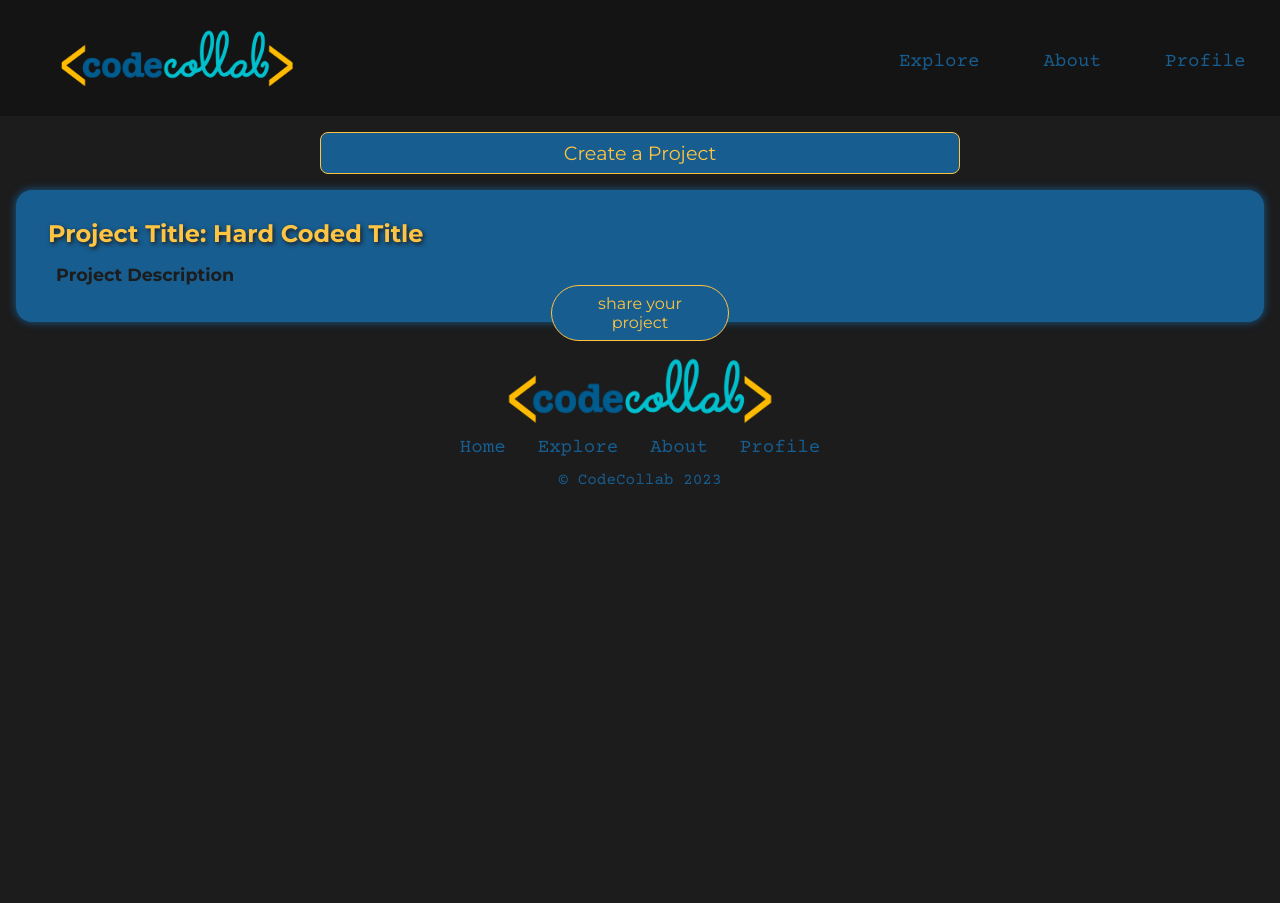
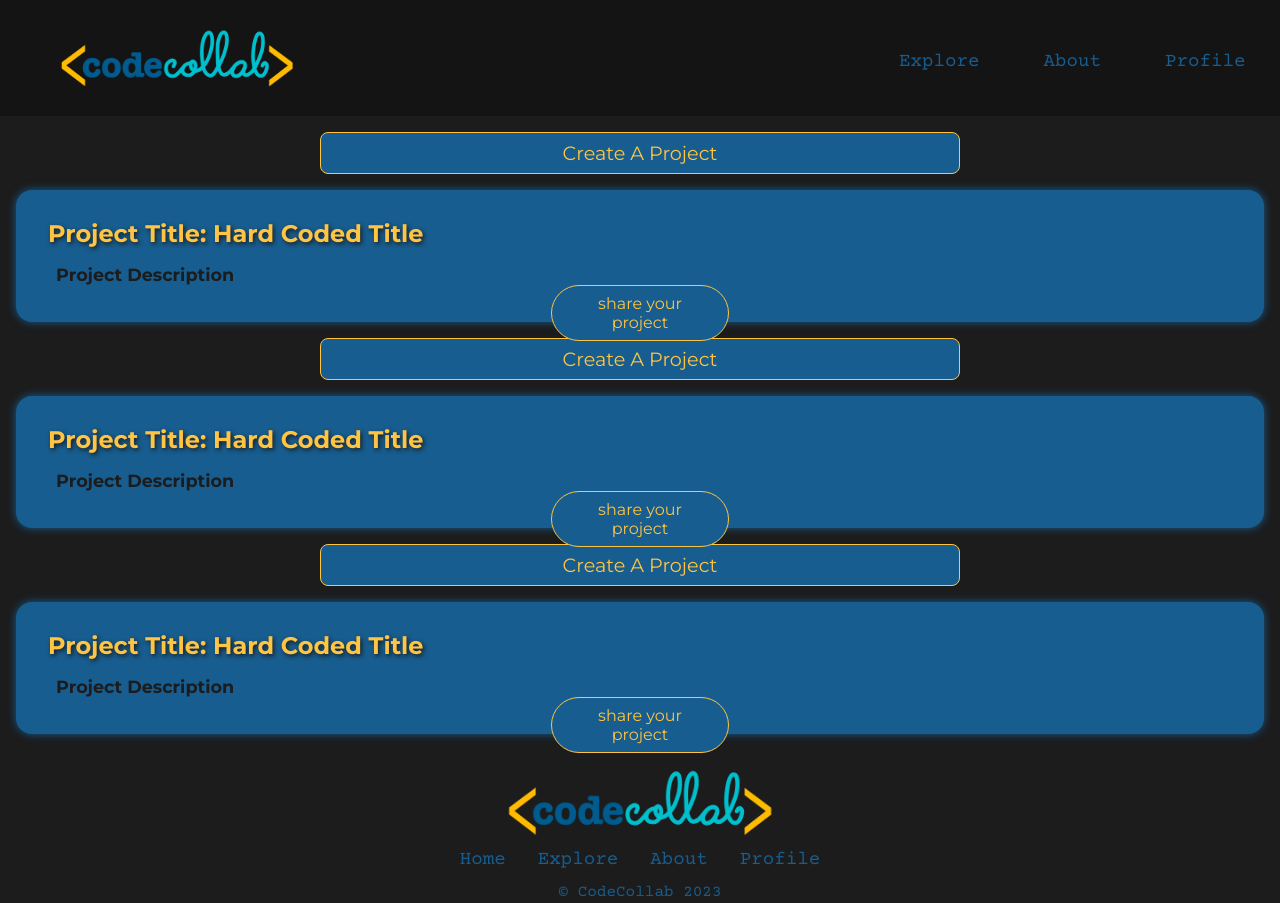
Before and after one commit to DallasSybrowsky/CodeCollab, a React (Create React App) app in the folder codebase/client/: page /profile in a window 1280 px wide. Before the commit the page ends 800 px from the top, so only its background shows below. Built offline with nearby package versions, Linux system fonts and the light colour scheme; the HTML template or start-up script is replaced by a standard one; a web font is replaced by a local one.

Commit message:
added the button

```diff
--- a/codebase/client/src/App.js
+++ b/codebase/client/src/App.js
@@ -23,6 +23,7 @@ import CardExample from "./components/accountBox/Card";
 import ExploreCard from "./components/accountBox/ExploreCard";
 import About from "./components/accountBox/About";
 import ProfileCard from "./components/accountBox/ProfileCard";
+import ProfileContainer from "./components/accountBox/ProfileCard";
 
 const httpLink = createHttpLink({
   uri: "/graphql",
@@ -76,15 +77,7 @@ function App() {
   }
 //  this is for the profile cards
 
-const [cards, setCards] = useState([
-  {
 
-    title: 'What I learned from my visit to The Upside Down',
-    content: 'Lorem ipsum dolor sit amet, consectetur adipiscing elit, sed do eiusmod tempor incididunt ut labore et dolore magna aliqua. Ut enim ad minim veniam.',
-    author: 'Nancy Wheeler'
-  }
-
-]);
 
 
   return (
@@ -123,6 +116,21 @@ const [cards, setCards] = useState([
                     projectTitle={ExploreCard.projectTitle}
                     projectAuthor={ExploreCard.projectAuthor}
                   />
+                  <ExploreCard
+                    key={ExploreCard.id}
+                    projectTitle={ExploreCard.projectTitle}
+                    projectAuthor={ExploreCard.projectAuthor}
+                  />
+                  <ExploreCard
+                    key={ExploreCard.id}
+                    projectTitle={ExploreCard.projectTitle}
+                    projectAuthor={ExploreCard.projectAuthor}
+                  />
+                  <ExploreCard
+                    key={ExploreCard.id}
+                    projectTitle={ExploreCard.projectTitle}
+                    projectAuthor={ExploreCard.projectAuthor}
+                  />
 
                 <Footer />
               </>
@@ -139,7 +147,23 @@ const [cards, setCards] = useState([
                  key={ProfileCard.id}
                  projectTitle={ProfileCard.projectTitle}
                  projectDescription={ProfileCard.projectDescription}
+
+
                  />
+                  <ProfileCard
+                 key={ProfileCard.id}
+                 projectTitle={ProfileCard.projectTitle}
+                 projectDescription={ProfileCard.projectDescription}
+
+
+                 />
+                  <ProfileCard
+                 key={ProfileCard.id}
+                 projectTitle={ProfileCard.projectTitle}
+                 projectDescription={ProfileCard.projectDescription}
+
+
+                  />
 
                 <Footer />
               </>
--- a/codebase/client/src/components/accountBox/ProfileCard.js
+++ b/codebase/client/src/components/accountBox/ProfileCard.js
@@ -115,11 +115,19 @@ const ProfileContainer = styled.div`
 
 
 function ProfileCard(props) {
+
+   let data = props.data;
   return (
+
+    <>
+
     <ProfileContainer>
-      <div className="profile-button">Create a Project</div>
+    <div>
+    <button className="profile-button">{props.titleButton} Create A Project</button>
+      </div>
       <div key={props.id} className="explore__card">
         <div className="explore__card__title">
+
           <h3 className="project__title">
             <a href="#">
               Project Title: Hard Coded Title{props.projectTitle}
@@ -132,8 +140,11 @@ function ProfileCard(props) {
           </h4>
           <button className="share-button"> share  your project</button>
         </div>
-      </div>
+        </div>
     </ProfileContainer>
+    </>
   );
+
+
 }
 export default ProfileCard;
```
